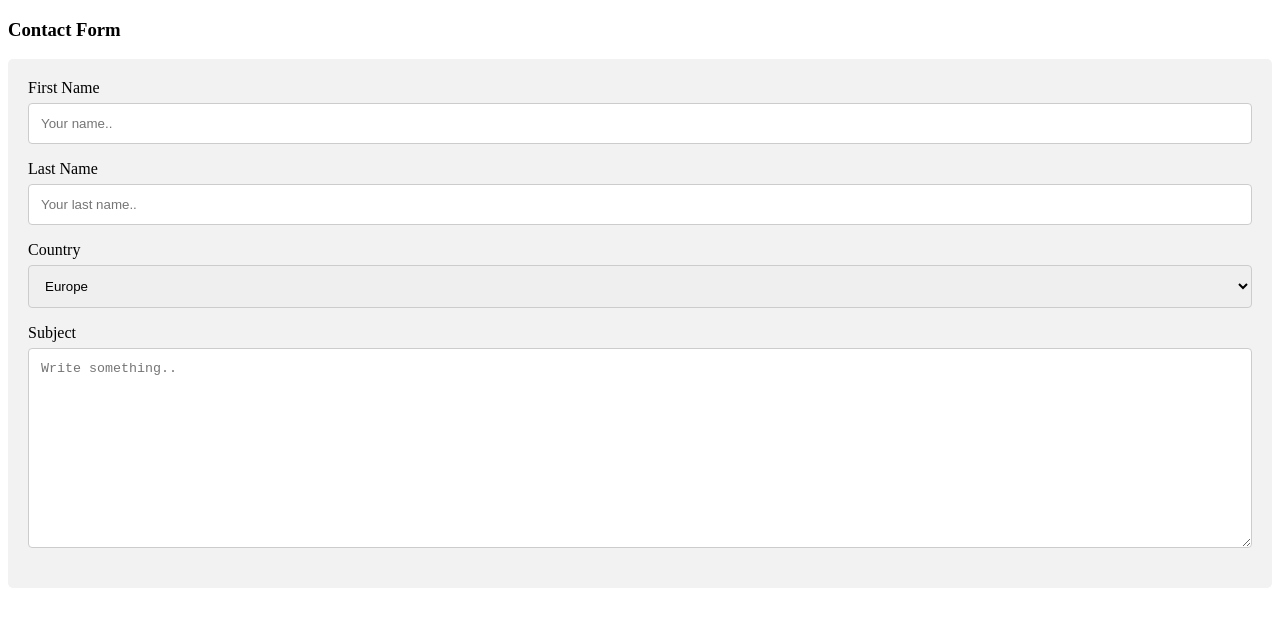
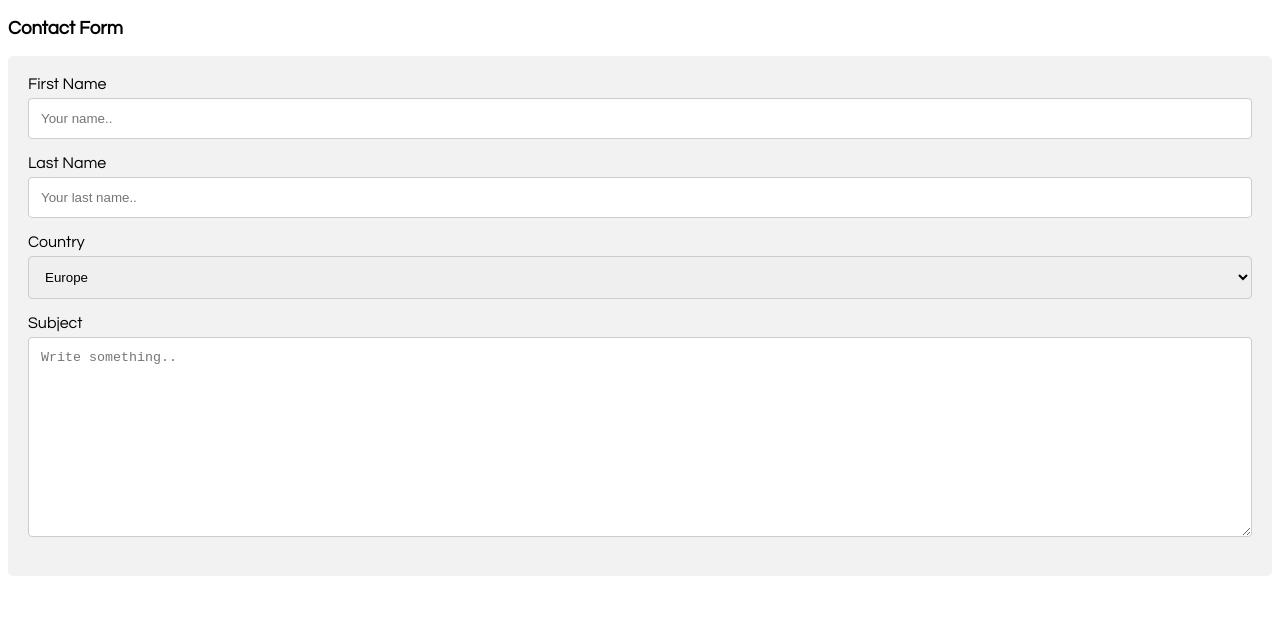
Before and after one commit to aezlix/tes, a plain HTML site: page index.html in a window 1280 px wide. Drawn offline with Linux system fonts and the light colour scheme.

Commit message:
Update index.html

```diff
--- a/index.html
+++ b/index.html
@@ -1,8 +1,12 @@
 <!DOCTYPE html>
 <html>
 <head>
+    <link href='https://fonts.googleapis.com/css?family=Questrial' rel='stylesheet'>
 <style>
-input[type=text], select, textarea {
+body{
+    font-family: 'Questrial';
+
+    input[type=text], select, textarea {
     width: 100%;
     padding: 12px;
     border: 1px solid #ccc;
@@ -30,7 +34,8 @@ input[type=submit]:hover {
     border-radius: 5px;
     background-color: #f2f2f2;
     padding: 20px;
-}
+           }
+    }
 </style>
 </head>
 <body>
```
